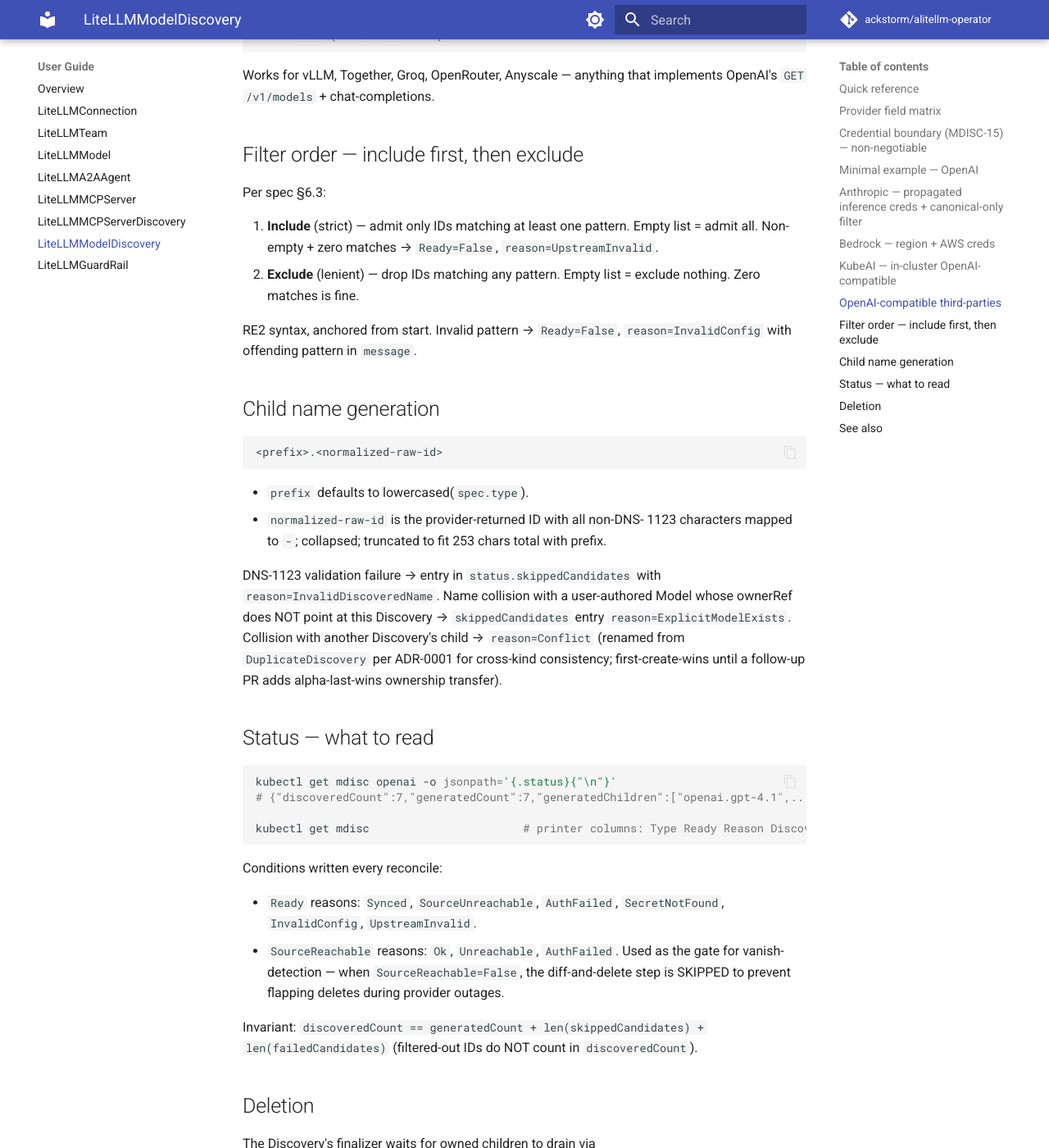
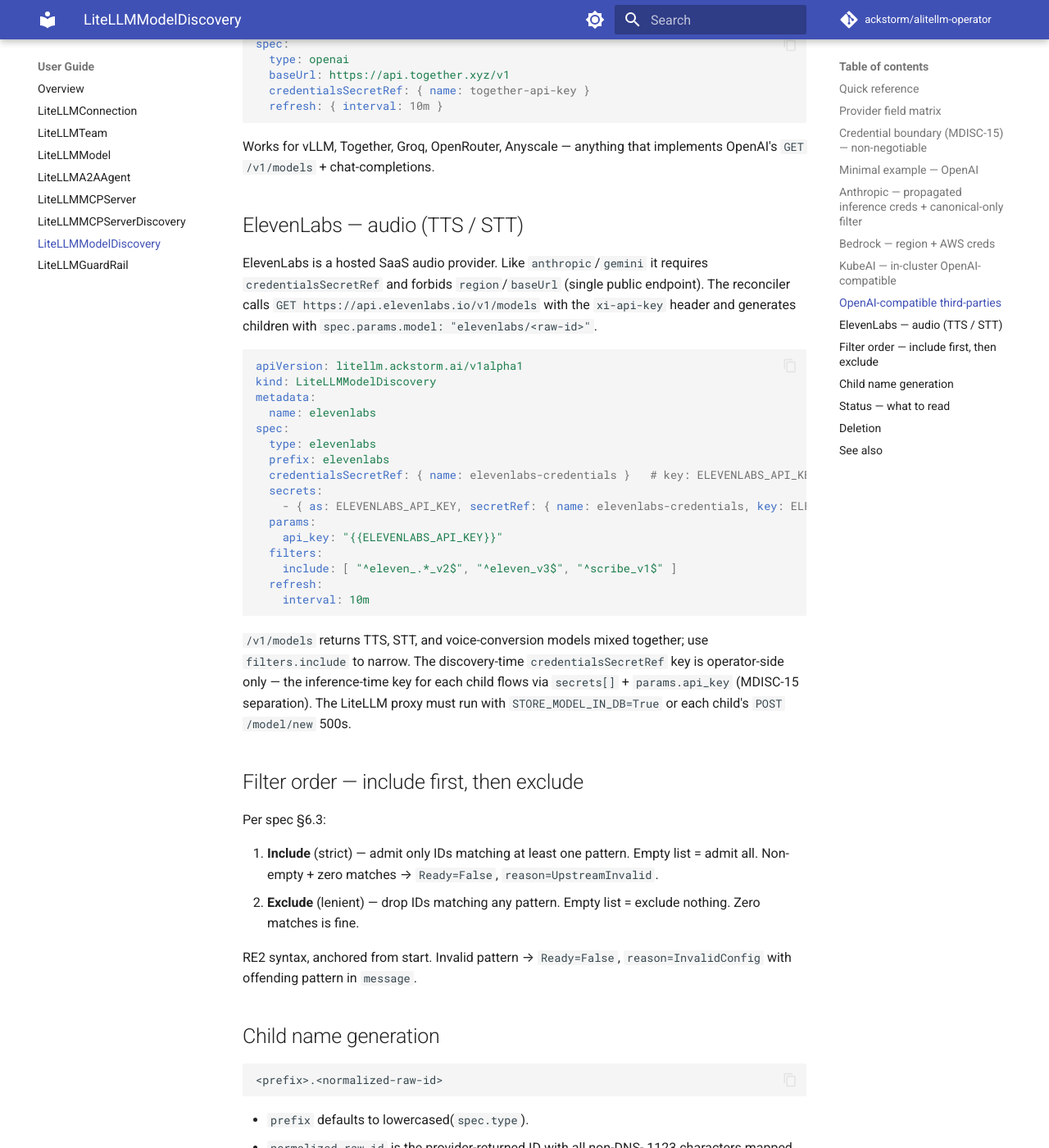
Before and after one commit to ackstorm/alitellm-operator, an MkDocs documentation site: the page built from docs/user-guide/model-discovery.md, in a window 1280 px wide and 1400 px high, scrolled down 3844 px. Shown: the whole window at 82% size. Built offline with MkDocs 1.6.1 and Material for MkDocs 9.7.7, drawn with Linux system fonts in a browser that asks for light colours; comment, search, counter and statistics services are not loaded; the version menu is left out; some of the changed text lies outside the part shown.

Commit message:
docs: add ElevenLabs ModelDiscovery user-guide section
Co-Authored-By: Claude Opus 4.8 (1M context) <noreply@anthropic.com>

````diff
--- a/docs/user-guide/model-discovery.md
+++ b/docs/user-guide/model-discovery.md
@@ -10,7 +10,7 @@ child reconciles into LiteLLM via the `LiteLLMModel` controller
 
 | Field                       | Required        | Notes                                                                                  |
 |-----------------------------|-----------------|----------------------------------------------------------------------------------------|
-| `spec.type`                 | yes             | Enum: `anthropic`, `bedrock`, `gemini`, `kubeai`, `openai`.                            |
+| `spec.type`                 | yes             | Enum: `anthropic`, `bedrock`, `elevenlabs`, `gemini`, `kubeai`, `openai`.              |
 | `spec.prefix`               | no              | DNS-1123 segment prepended to each child's `metadata.name`. Default: lowercased `spec.type`. |
 | `spec.credentialsSecretRef` | per-provider    | Secret holding upstream API key (operator-side ONLY — never propagated to children).   |
 | `spec.region`               | bedrock only    | AWS region. One region per CR (multi-region → multiple CRs).                           |
@@ -28,11 +28,12 @@ child reconciles into LiteLLM via the `LiteLLMModel` controller
 |-------------|-----------------------------|-------------------------------|---------------------------------------------------------------------------|
 | `anthropic` | `credentialsSecretRef`      | `region`, `baseUrl`           | `ANTHROPIC_API_KEY`                                                       |
 | `bedrock`   | `region`                    | `baseUrl`                     | `AWS_ACCESS_KEY_ID`, `AWS_SECRET_ACCESS_KEY` (+ optional `AWS_SESSION_TOKEN`) |
+| `elevenlabs`| `credentialsSecretRef`      | `region`, `baseUrl`           | `ELEVENLABS_API_KEY`                                                      |
 | `gemini`    | `credentialsSecretRef`      | `region`, `baseUrl`           | `GEMINI_API_KEY` (or `GOOGLE_API_KEY`)                                    |
 | `kubeai`    | `baseUrl`                   | `credentialsSecretRef`, `region` | none                                                                   |
 | `openai`    | `credentialsSecretRef`      | `region`                      | `OPENAI_API_KEY`                                                          |
 
-The five XValidation rules on the CRD enforce this matrix at admission.
+The six per-type XValidation rules on the CRD enforce this matrix at admission.
 
 ## Credential boundary (MDISC-15) — non-negotiable
 
@@ -148,6 +149,39 @@ spec:
 Works for vLLM, Together, Groq, OpenRouter, Anyscale — anything that
 implements OpenAI's `GET /v1/models` + chat-completions.
 
+## ElevenLabs — audio (TTS / STT)
+
+ElevenLabs is a hosted SaaS audio provider. Like `anthropic`/`gemini` it
+requires `credentialsSecretRef` and forbids `region`/`baseUrl` (single
+public endpoint). The reconciler calls `GET https://api.elevenlabs.io/v1/models`
+with the `xi-api-key` header and generates children with
+`spec.params.model: "elevenlabs/<raw-id>"`.
+
+```yaml
+apiVersion: litellm.ackstorm.ai/v1alpha1
+kind: LiteLLMModelDiscovery
+metadata:
+  name: elevenlabs
+spec:
+  type: elevenlabs
+  prefix: elevenlabs
+  credentialsSecretRef: { name: elevenlabs-credentials }   # key: ELEVENLABS_API_KEY
+  secrets:
+    - { as: ELEVENLABS_API_KEY, secretRef: { name: elevenlabs-credentials, key: ELEVENLABS_API_KEY } }
+  params:
+    api_key: "{{ELEVENLABS_API_KEY}}"
+  filters:
+    include: [ "^eleven_.*_v2$", "^eleven_v3$", "^scribe_v1$" ]
+  refresh:
+    interval: 10m
+```
+
+`/v1/models` returns TTS, STT, and voice-conversion models mixed together;
+use `filters.include` to narrow. The discovery-time `credentialsSecretRef`
+key is operator-side only — the inference-time key for each child flows via
+`secrets[]` + `params.api_key` (MDISC-15 separation). The LiteLLM proxy must
+run with `STORE_MODEL_IN_DB=True` or each child's `POST /model/new` 500s.
+
 ## Filter order — include first, then exclude
 
 Per spec §6.3:
````
